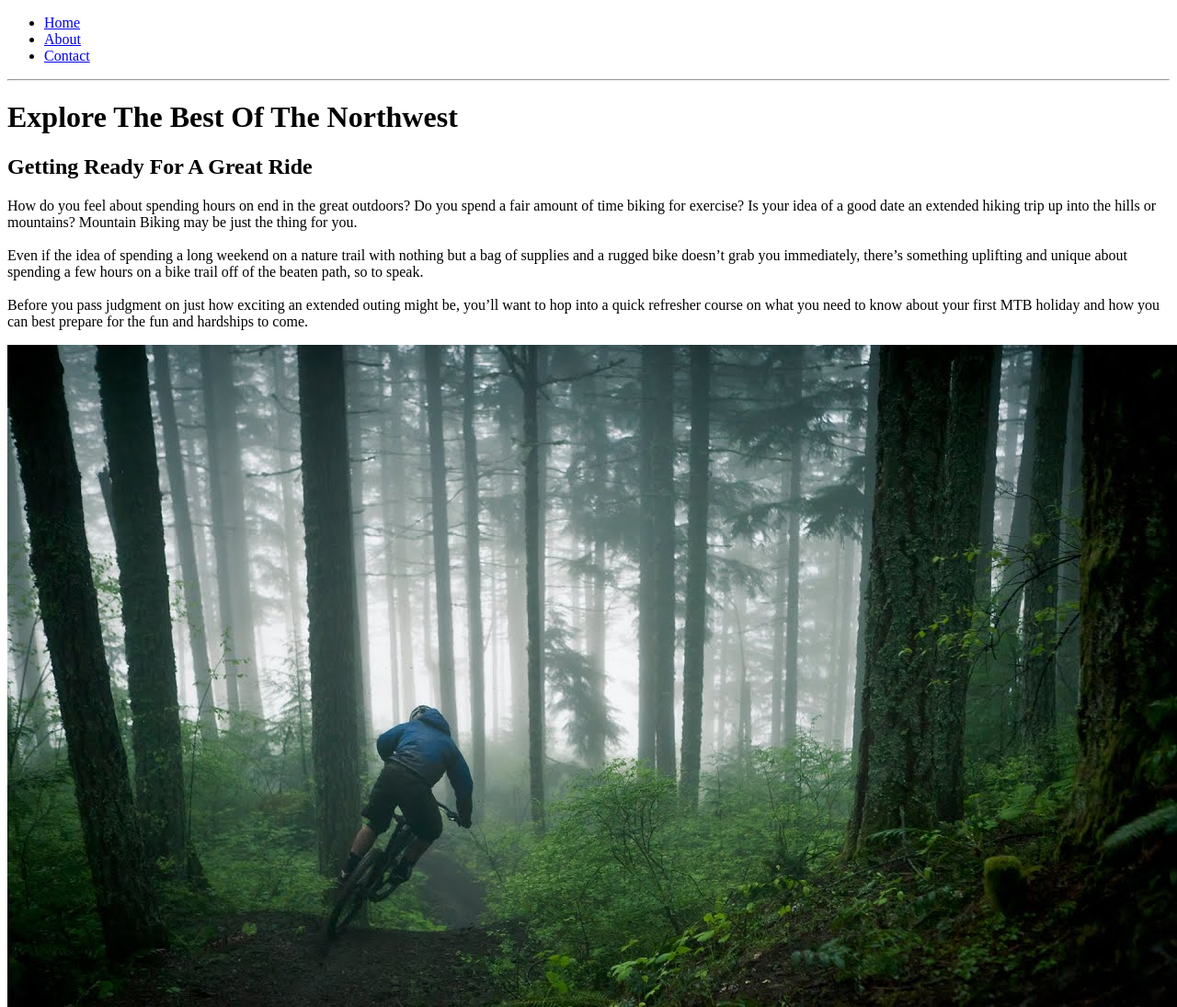
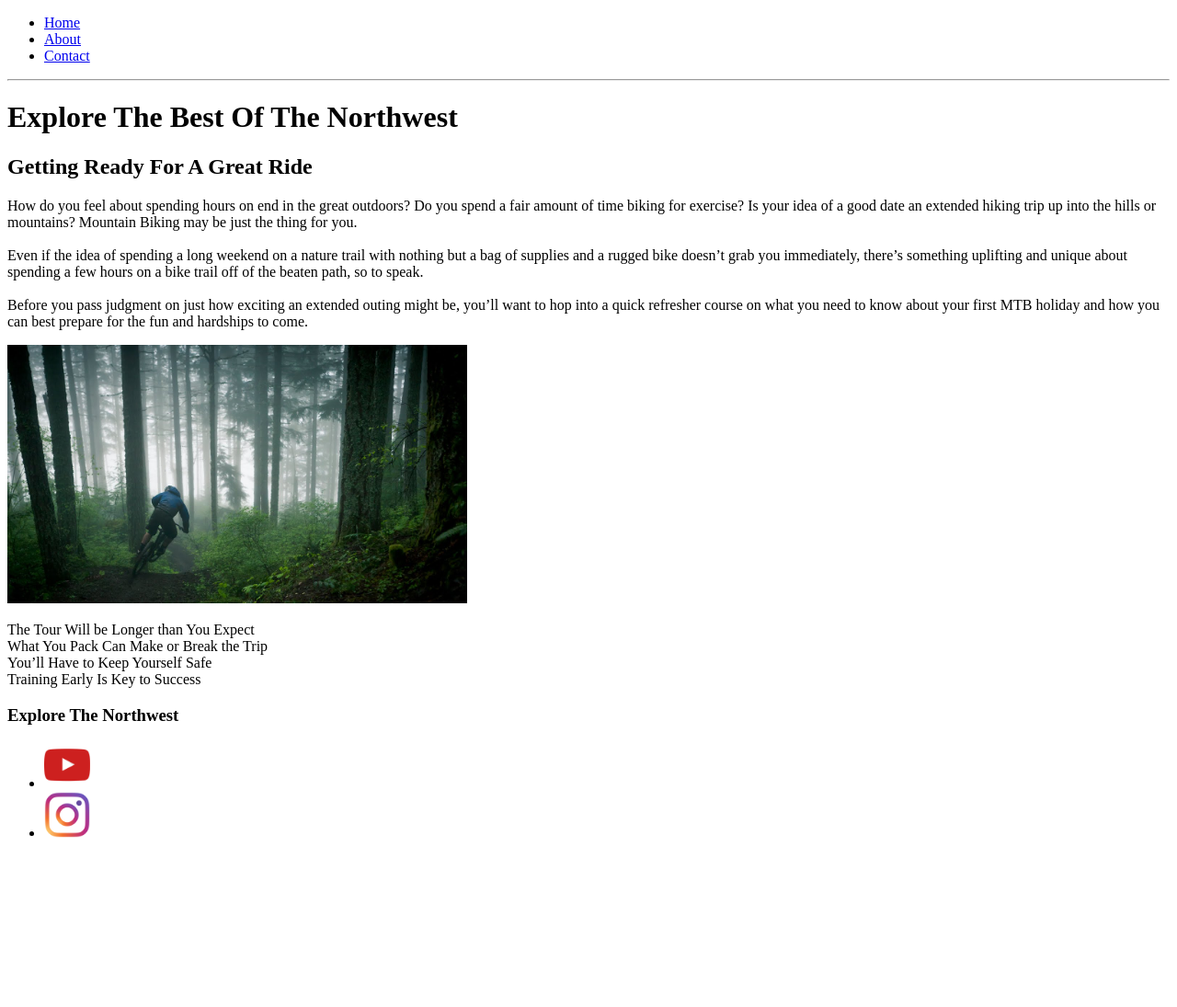
Before and after one commit to Kygandao/StuMiniProj, a plain HTML site: page about.html in a window 1280 px wide. Shown: the top 1095 px of the page at 92% size. After the commit the page ends 931 px from the top, so only its background shows below. Drawn offline with Linux system fonts and the light colour scheme.

Commit message:
resized photos and icons

```diff
--- a/about.html
+++ b/about.html
@@ -24,7 +24,7 @@
                     <br/><br/>Even if the idea of spending a long weekend on a nature trail with nothing but a bag of supplies and a rugged bike doesn’t grab you immediately, there’s something uplifting and unique about spending a few hours on a bike trail off of the beaten path, so to speak.
                     <br/><br/>Before you pass judgment on just how exciting an extended outing might be, you’ll want to hop into a quick refresher course on what you need to know about your first MTB holiday and how you can best prepare for the fun and hardships to come.
                 </p>
-                <img src="./images/background.jpg">
+                <img src="./images/background.jpg" width="500">
                 <p>The Tour Will be Longer than You Expect<br/>
                     What You Pack Can Make or Break the Trip<br/>
                     You’ll Have to Keep Yourself Safe<br/>
@@ -35,11 +35,11 @@
             <h3>Explore The Northwest</h3>
             <ul>
                 <li>
-                    <a href="https://www.youtube.com/" target="_blank"><img src="./images/youtube.png">
+                    <a href="https://www.youtube.com/" target="_blank"><img src="./images/youtube.png" width="50" height="50">
                         </a>
                 </li>
                 <li>
-                    <a href="https://www.instagram.com/" target="_blank"><img src="./images/instagram.png">
+                    <a href="https://www.instagram.com/" target="_blank"><img src="./images/instagram.png" width="50" height="50">
                     </a>
                 </li>
             </ul>
```
Also changed, not shown: contact.html (+2 -2 lines), index.html (+2 -2 lines).
